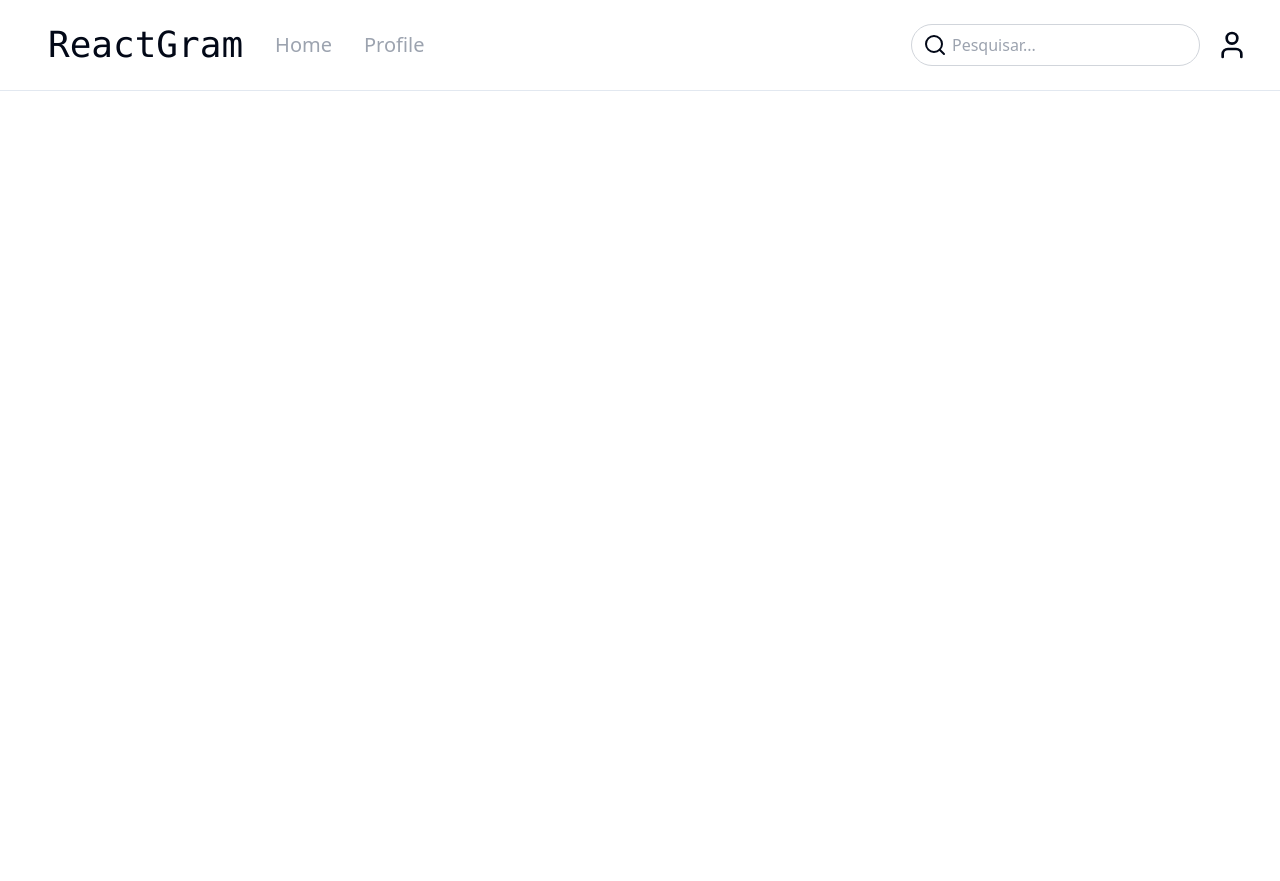
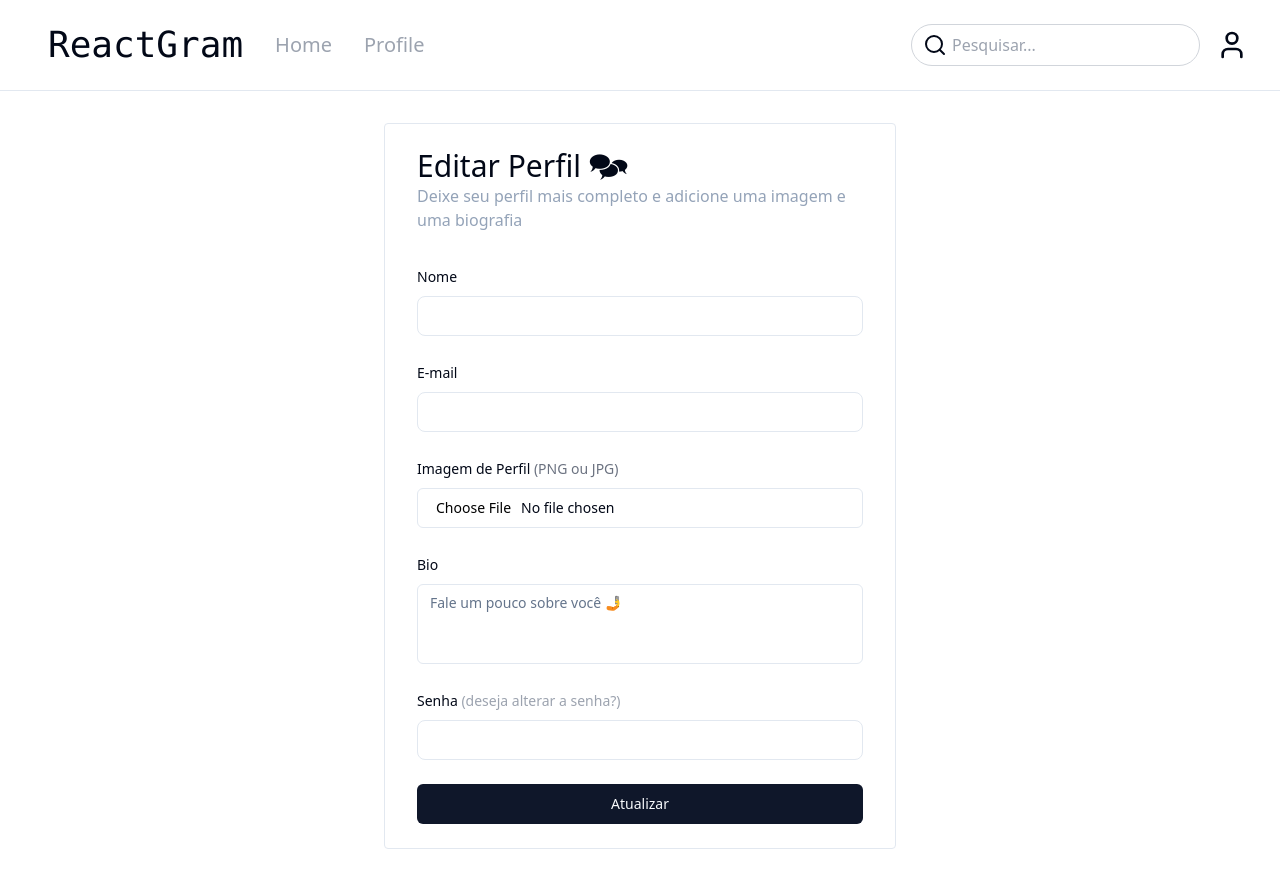
Before and after one commit to gustavoeloi/frontend-reactgram, a React (Vite) app: page /profile in a window 1280 px wide. Before the commit the page ends 800 px from the top, so only its background shows below. Built offline with nearby package versions, Linux system fonts and the light colour scheme; sample sign-in values are in the browser's storage.

Commit message:
feat: form edit profile

```diff
--- a/src/App.tsx
+++ b/src/App.tsx
@@ -6,6 +6,7 @@ import Navbar from "./components/Navbar";
 
 //pages
 import Home from "@/pages/Home";
+import EditProfile from "./pages/EditProfile";
 
 import Register from "./pages/Auth/Register";
 import Login from "./pages/Auth/Login";
@@ -34,6 +35,10 @@ function App() {
           path="/register"
           element={!auth ? <Register /> : <Navigate to={"/home"} />}
         />
+        <Route
+          path="/profile"
+          element={auth ? <EditProfile /> : <Navigate to={"/login"} />}
+        />
       </Routes>
     </>
   );
--- /dev/null
+++ b/src/components/ui/textarea.tsx
@@ -0,0 +1,24 @@
+import * as React from "react"
+
+import { cn } from "@/lib/utils"
+
+export interface TextareaProps
+  extends React.TextareaHTMLAttributes<HTMLTextAreaElement> {}
+
+const Textarea = React.forwardRef<HTMLTextAreaElement, TextareaProps>(
+  ({ className, ...props }, ref) => {
+    return (
+      <textarea
+        className={cn(
+          "flex min-h-[80px] w-full rounded-md border border-input bg-background px-3 py-2 text-sm ring-offset-background placeholder:text-muted-foreground focus-visible:outline-none focus-visible:ring-2 focus-visible:ring-ring focus-visible:ring-offset-2 disabled:cursor-not-allowed disabled:opacity-50",
+          className
+        )}
+        ref={ref}
+        {...props}
+      />
+    )
+  }
+)
+Textarea.displayName = "Textarea"
+
+export { Textarea }
--- /dev/null
+++ b/src/pages/EditProfile.tsx
@@ -0,0 +1,148 @@
+import React from "react";
+
+import { z } from "zod";
+import { zodResolver } from "@hookform/resolvers/zod";
+import { useForm } from "react-hook-form";
+
+import {
+  Form,
+  FormControl,
+  FormField,
+  FormItem,
+  FormLabel,
+} from "@/components/ui/form";
+import { Input } from "@/components/ui/input";
+import { Textarea } from "@/components/ui/textarea";
+import { Button } from "@/components/ui/button";
+
+const formSchema = z.object({
+  name: z.string(),
+  email: z.string(),
+  profileImage: z.string(),
+  bio: z.string(),
+  password: z.string(),
+});
+
+const EditProfile = () => {
+  const form = useForm<z.infer<typeof formSchema>>({
+    resolver: zodResolver(formSchema),
+    defaultValues: {
+      name: "",
+      email: "",
+      profileImage: "",
+      bio: "",
+      password: "",
+    },
+  });
+
+  function onSubmit(values: z.infer<typeof formSchema>) {
+    const updateValues = values;
+
+    console.log(updateValues);
+  }
+
+  return (
+    <div className="mx-auto max-w-lg my-8 border rounded-sm py-6 px-8 ">
+      <h1 className="text-3xl font-medium">Editar Perfil &#128491;</h1>
+      <p className="text-slate-400">
+        Deixe seu perfil mais completo e adicione uma imagem e uma biografia
+      </p>
+      <Form {...form}>
+        <form
+          onSubmit={form.handleSubmit(onSubmit)}
+          className="flex flex-col space-y-6"
+        >
+          <FormField
+            control={form.control}
+            name="name"
+            render={({ field }) => (
+              <FormItem className="mt-8">
+                <FormLabel>Nome</FormLabel>
+                <FormControl>
+                  <Input
+                    placeholder=""
+                    {...field}
+                    className="py-3 px-4 rounded-lg border w-full"
+                  />
+                </FormControl>
+              </FormItem>
+            )}
+          />
+          <FormField
+            control={form.control}
+            name="email"
+            render={({ field }) => (
+              <FormItem>
+                <FormLabel>E-mail</FormLabel>
+                <FormControl>
+                  <Input
+                    placeholder=""
+                    {...field}
+                    className="py-3 px-4 rounded-lg border w-full"
+                  />
+                </FormControl>
+              </FormItem>
+            )}
+          />
+          <FormField
+            control={form.control}
+            name="profileImage"
+            render={({ field }) => (
+              <FormItem>
+                <FormLabel>
+                  Imagem de Perfil{" "}
+                  <span className="text-sm text-gray-500">(PNG ou JPG)</span>
+                </FormLabel>
+                <FormControl>
+                  <Input type="file" {...field} />
+                </FormControl>
+              </FormItem>
+            )}
+          />
+          <FormField
+            control={form.control}
+            name="bio"
+            render={({ field }) => (
+              <FormItem>
+                <FormLabel>Bio</FormLabel>
+                <FormControl>
+                  <Textarea
+                    placeholder="Fale um pouco sobre você &#129331;"
+                    {...field}
+                    className="resize-none"
+                  />
+                </FormControl>
+              </FormItem>
+            )}
+          />
+          <FormField
+            control={form.control}
+            name="email"
+            render={({ field }) => (
+              <FormItem>
+                <FormLabel>
+                  Senha{" "}
+                  <span className="text-gray-400">
+                    (deseja alterar a senha?)
+                  </span>
+                </FormLabel>
+                <FormControl>
+                  <Input
+                    placeholder=""
+                    {...field}
+                    type="password"
+                    className="py-3 px-4 rounded-lg border w-full"
+                  />
+                </FormControl>
+              </FormItem>
+            )}
+          />
+
+          <Button type="submit">Atualizar</Button>
+        </form>
+      </Form>
+    </div>
+  );
+};
+
+export default EditProfile;
```
